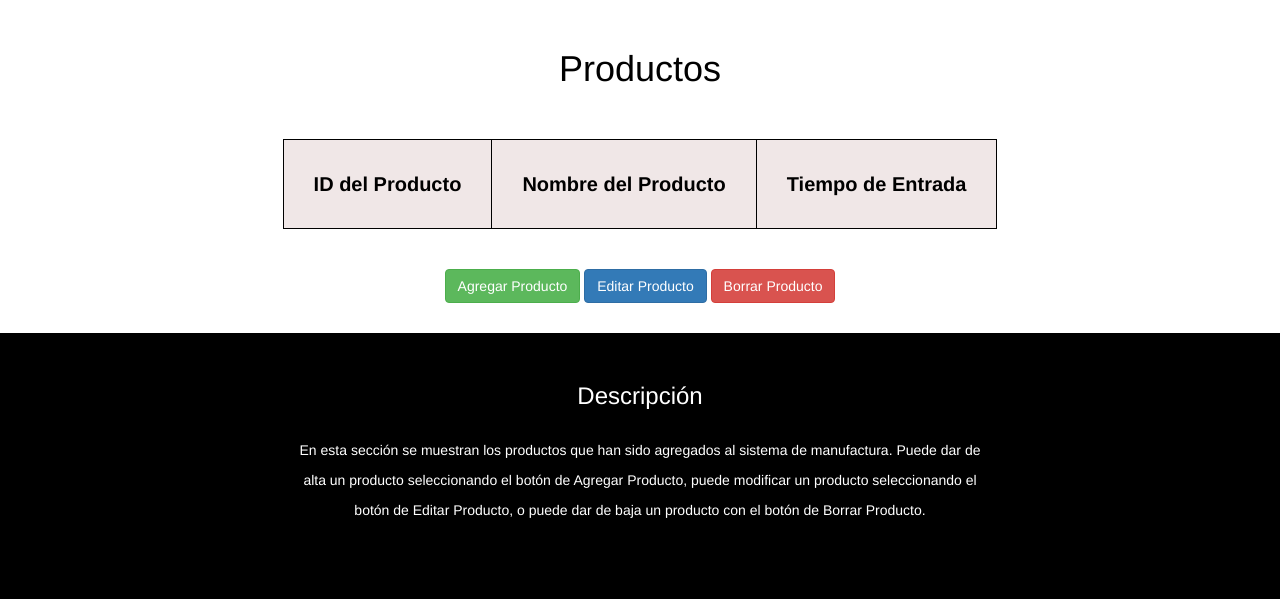
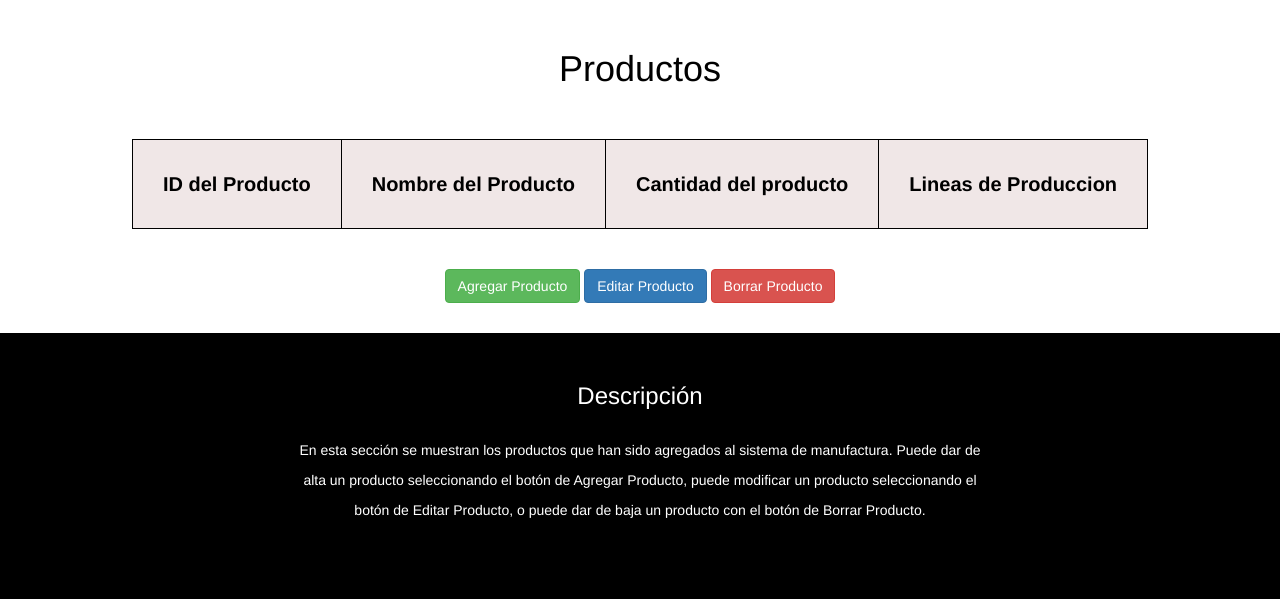
Before and after one commit to elWizardz/proyectopa, a Django app: page /productos/ in a window 1280 px wide. Shown: the part 81-680 px from the top of the page. Run offline with Django 3.2, Linux system fonts and the light colour scheme; data that the repository does not hold is empty.

Commit message:
fixed the products route ABC, it's still missing the status for when it's finished

```diff
--- a/proyectopaapp/forms.py
+++ b/proyectopaapp/forms.py
@@ -39,13 +39,19 @@ class LineaDeProduccionForm(forms.ModelForm):
 class ProductoForm(forms.ModelForm):
 	class Meta:
 		model = Producto
-		fields = ['nombre', 'tiempoDeEntrada']
+		fields = ['nombre', 'cantidad', 'lineaDeProduccion']
 		error_messages = {
 			'nombre' : {
 				'required' : 'Indique el nombre del proceso',
 			},
-			'tiempoDeEntrada' : {
-				'required' : 'Indique el tiempo requerido por el proceso',
-				'invalid' : 'Tiempo invalido',
+			'cantidad' : {
+				'required' : 'Indique la cantidad de productos',
+				'invalid' : 'Cantidad invalida',
+			},
+			#TODO
+			'lineaDeProduccion' : {
+				'required' : 'Indique la linea de produccion',
+				'invalid' : 'no es una linea de produccion valida',
+
 			}
 		}
--- a/proyectopaapp/models.py
+++ b/proyectopaapp/models.py
@@ -19,4 +19,6 @@ class LineaDeProduccion(models.Model):
 
 class Producto(models.Model):
 	nombre = models.CharField(max_length = 50)
-	tiempoDeEntrada = models.DateTimeField()
+	#tiempoDeEntrada = models.DateTimeField()
+	cantidad = models.PositiveIntegerField(validators = [MinValueValidator(1), MaxValueValidator(999)])
+	lineaDeProduccion = models.ForeignKey(LineaDeProduccion)
--- a/proyectopaapp/templates/productos.html
+++ b/proyectopaapp/templates/productos.html
@@ -16,13 +16,15 @@
 			<tr>
 				<td class="tabla-header"><b>ID del Producto</b></td>
 				<td class="tabla-header"><b>Nombre del Producto</b></td>
-				<td class="tabla-header"><b>Tiempo de Entrada</b></td>
+				<td class="tabla-header"><b>Cantidad del producto</b></td>
+                <td class="tabla-header"><b>Lineas de Produccion</b></td>
 			</tr>
 			{% for object in producto %}
 			<tr>
 				<td class="tabla-data">{{object.id}}</td>
 				<td class="tabla-data">{{object.nombre}}</td>
-				<td class="tabla-data">{{object.tiempoDeEntrada}}</td>
+				<td class="tabla-data">{{object.cantidad}}</td>
+                <td class="tabla-data">{{object.lineaDeProduccion}}</td>
 			</tr>
 			{% endfor %}
 		</table></center>
--- a/proyectopaapp/templates/productos_borrar.html
+++ b/proyectopaapp/templates/productos_borrar.html
@@ -19,12 +19,14 @@
 				<tr>
 					<td class="tabla-header"><b>ID del Producto</b></td>
 					<td class="tabla-header"><b>Nombre del Producto</b></td>
-					<td class="tabla-header"><b>Tiempo de Entrada</b></td>
+					<td class="tabla-header"><b>Cantidad del producto</b></td>
+                    <td class="tabla-header"><b>Linea de produccion</b></td>
 				</tr>
 				<tr>
 					<td class="tabla-data">{{producto.id}}</td>
 					<td class="tabla-data">{{producto.nombre}}</td>
-					<td class="tabla-data">{{producto.tiempo}}</td>
+					<td class="tabla-data">{{producto.cantidad}}</td>
+                    <td class="tabla-data">{{producto.lineaDeProduccion}}</td>
 				</tr>
 			</table></center>
 			<br><br>
--- a/proyectopaapp/templates/productos_editar.html
+++ b/proyectopaapp/templates/productos_editar.html
@@ -50,12 +50,14 @@
 				<tr>
 					<td class="tabla-header"><b>ID del Producto</b></td>
 					<td class="tabla-header"><b>Nombre del Producto</b></td>
-					<td class="tabla-header"><b>Tiempo de Entrada</b></td>
+					<td class="tabla-header"><b>Cantidad de productos</b></td>
+                    <td class="tabla-header"><b>Lineas de Produccion</b></td>
 				</tr>
 				<tr>
 					<td class="tabla-data">{{producto.id}}</td>
 					<td class="tabla-data">{{producto.nombre}}</td>
-					<td class="tabla-data">{{producto.tiempo}}</td>
+					<td class="tabla-data">{{producto.cantidad}}</td>
+                    <td class="tabla-data">{{producto.lineaDeProduccion}}</td>
 				</tr>
 			</table></center>
 			<br><br>
--- a/proyectopaapp/views.py
+++ b/proyectopaapp/views.py
@@ -153,7 +153,8 @@ def productosEditar(request, producto):
 		if productoForm.is_valid():
 			producto = Producto.objects.get(id = producto)
 			producto.nombre = request.POST['nombre']
-			producto.tiempo = request.POST['tiempoDeEntrada']
+			producto.cantidad = request.POST['cantidad']
+			producto.lineaDeProduccion = request.POST['lineaDeProduccion']
 			producto.save()
 			productoForm = ProductoForm()
 			message = "Los cambios han sido guardados."
```
Also changed, not shown: proyectopaapp/migrations/0007_auto_20151203_2025.py (added), proyectopaapp/migrations/0008_auto_20151203_2032.py (added).
